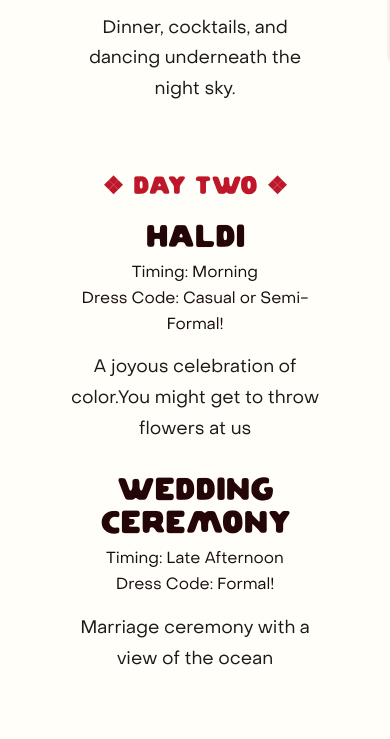
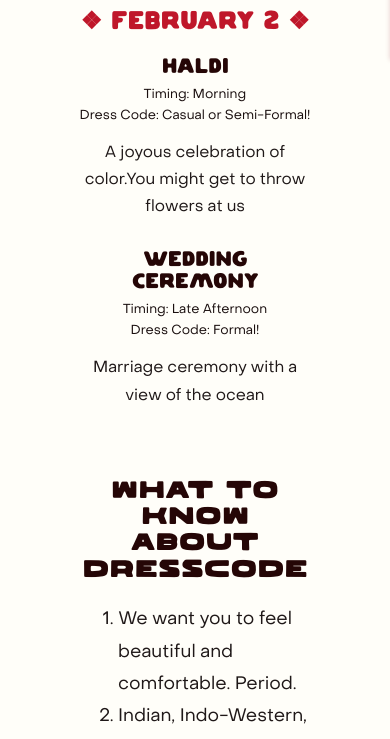
Before and after one commit to kshitijl/wedding-website, an Eleventy site: page index.md in a window 390 px wide. Shown: the part 784-1523 px from the top of the page. Built offline with nearby package versions, Linux system fonts and the light colour scheme; Eleventy itself is replaced by a stand-in of ours; files that its build step writes are made by us from their sources.

Commit message:
mobile fonts adjustment

```diff
--- a/index.md
+++ b/index.md
@@ -15,7 +15,7 @@
       <h2 class="section-header">Event Details</h2>
 
       <div class="day-container">
-        <h3 class="day-header">  ❖ Day One ❖</h3>
+        <h3 class="day-header">  ❖ February 1 ❖</h3>
 
         <div class="event-item">
           <h4 class="event-name">Mehendi</h4>
@@ -35,7 +35,7 @@
       </div>
 
       <div class="day-container">
-        <h3 class="day-header">❖ Day Two ❖</h3>
+        <h3 class="day-header">❖ February 2 ❖</h3>
 
         <div class="event-item">
           <h4 class="event-name">Haldi</h4>
--- a/india.css
+++ b/india.css
@@ -420,6 +420,20 @@
   .logo{
     font-size: 24px;
   }
+  .event-name {
+  font-size: 2rem;
+}
+
+h2 {
+  font-size: 2.4rem
+}
+.event-description {
+  font-size: 1.6rem
+}
+.event-timing, .dress-code-description {
+  font-size:1.3rem;
+}
+
 }
 
 
--- a/public/india.css
+++ b/public/india.css
@@ -420,6 +420,20 @@
   .logo{
     font-size: 24px;
   }
+  .event-name {
+  font-size: 2rem;
+}
+
+h2 {
+  font-size: 2.4rem
+}
+.event-description {
+  font-size: 1.6rem
+}
+.event-timing, .dress-code-description {
+  font-size:1.3rem;
+}
+
 }
 
 
```
Also changed, not shown: public/index.html (+2 -2 lines).
